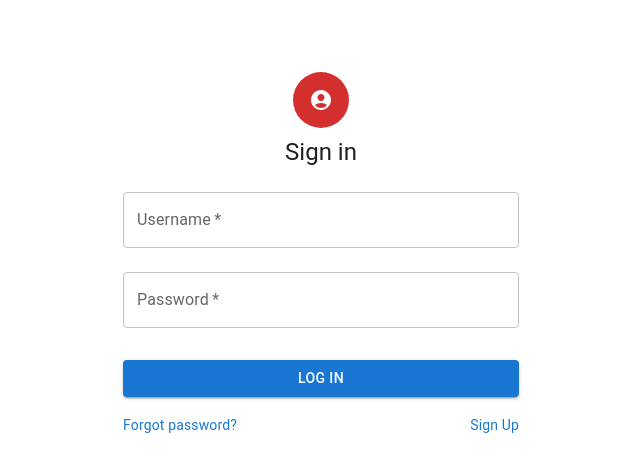
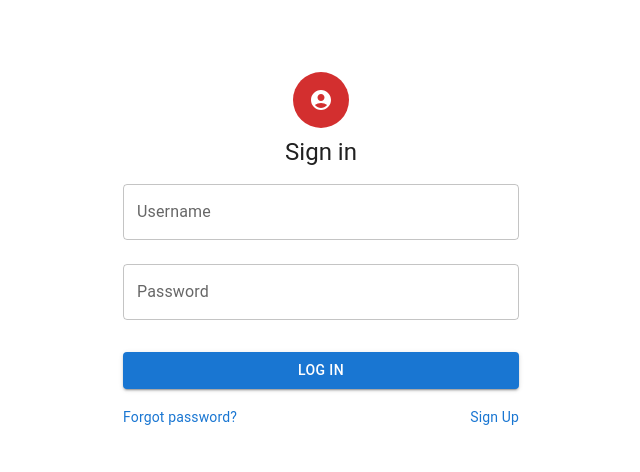
Before and after one commit to matinraj/react-simpleDashboard, a React (Create React App) app: page / in a window 1280 px wide. Shown: the top 472 px of the page, without its empty margins (319-959 px from the left). Built offline with nearby package versions, Linux system fonts and the light colour scheme.

Commit message:
Made changes to use Yup schema validation and React-Hook-Form

```diff
--- a/src/login.tsx
+++ b/src/login.tsx
@@ -1,42 +1,66 @@
-import React, { useState, ChangeEvent, FormEvent } from 'react';
+import React, { useState } from 'react';
 import { useNavigate } from 'react-router-dom';
+import axios from 'axios';
+import { useForm, SubmitHandler, Controller } from 'react-hook-form';
+import * as yup from 'yup';
+import { yupResolver } from '@hookform/resolvers/yup';
 import {
   Container,
   Box,
   Avatar,
   Typography,
-  TextField,
   Button,
   Grid,
   Link,
   CssBaseline,
   Alert,
+  TextField,
 } from '@mui/material';
 import AccountCircleIcon from '@mui/icons-material/AccountCircle';
-import axios from 'axios';
+
+// Validation schema for input fields using Yup
+const schema = yup.object().shape({
+  username: yup
+    .string()
+    .required('Username is required')
+    .min(3, 'Username must be at least 3 characters')
+    .max(20, 'Username must be less than 20 characters')
+    .matches(
+      /^[a-zA-Z0-9]*$/,
+      'Username must contain only alphanumeric characters'
+    ),
+  password: yup
+    .string()
+    .required('Password is required')
+    .min(3, 'Password must be at least 5 characters')
+    .max(20, 'Password must be less than 20 characters'),
+});
+
+// Structure of Form Inputs
+interface FormInput {
+  username: string;
+  password: string;
+}
 
 const Login: React.FC = () => {
-  // State for username, password & error msg
-  const [username, setUsername] = useState<string>('');
-  const [password, setPassword] = useState<string>('');
-  const [error, setError] = useState<string | null>(null);
+  // Initialize form handling
+  const {
+    control,
+    handleSubmit,
+    formState: { errors },
+    reset,
+  } = useForm<FormInput>({
+    resolver: yupResolver(schema),
+  });
 
-  // Event handlers
-  const handleUsername = (e: ChangeEvent<HTMLInputElement>) => {
-    setUsername(e.target.value);
-  };
+  // State to handle error messages
+  const [error, setErrorMsg] = useState<string | null>(null);
 
-  const handlePassword = (e: ChangeEvent<HTMLInputElement>) => {
-    setPassword(e.target.value);
-  };
-
+  // Hook to navigate different pages
   const navigate = useNavigate();
 
-  // Handle form submission
-  const handleSubmit = async (e: FormEvent<HTMLFormElement>) => {
-    e.preventDefault();
-    setError(null);
-
+  // Function to handle form submission
+  const onSubmit: SubmitHandler<FormInput> = async (data) => {
     try {
       // Fetch the first 10 users with their username and password
       const response = await axios.get('https://dummyjson.com/users', {
@@ -45,17 +69,19 @@ const Login: React.FC = () => {
           select: 'username,password',
         },
       });
+
       const users = response.data.users;
 
-      console.log('ENTERED Username: ', username);
-      console.log('ENTERED Password: ', password);
+      // Console Log Test
+      console.log('Username Entered', data.username);
+      console.log('Password Entered', data.password);
       console.log(users);
 
-      // Check if username and password entered matches a user
+      // Check if username and password entered matches a user from dummy api
       // eg. username: emilys password: emilyspass
       const user = users.find(
         (user: { username: string; password: string }) =>
-          user.username === username && user.password === password
+          user.username === data.username && user.password === data.password
       );
 
       // If a matching user is found, navigate to the dashboard
@@ -63,20 +89,19 @@ const Login: React.FC = () => {
         navigate('/dashboard');
       } else {
         // If no matching user is found, display error message and reset input fields
-        setError('Invalid username or password. Please try again.');
-        setUsername('');
-        setPassword('');
+        setErrorMsg('Invalid username or password. Please try again.');
+        reset();
       }
     } catch (err) {
+      // Handle errors that occur during the API request
       console.error('Failed to fetch users:', err);
-      setError('An error occurred. Please try again later.');
+      setErrorMsg('An error occurred. Please try again later.');
     }
   };
 
   return (
     <Container component="main" maxWidth="xs">
       <CssBaseline />
-
       <Box
         sx={{
           display: 'flex',
@@ -91,36 +116,48 @@ const Login: React.FC = () => {
         <Typography component="h1" variant="h5">
           Sign in
         </Typography>
-        <Box component="form" onSubmit={handleSubmit} sx={{ mt: 1 }}>
+        <form onSubmit={handleSubmit(onSubmit)} noValidate>
+          {/* Controller for username input */}
+          <Controller
+            name="username"
+            control={control}
+            defaultValue=""
+            render={({ field }) => (
               <TextField
+                {...field}
                 variant="outlined"
                 margin="normal"
-            required
                 fullWidth
-            id="username"
                 label="Username"
-            name="username"
-            value={username}
-            onChange={handleUsername}
+                error={!!errors.username}
+                helperText={errors.username ? errors.username.message : ''}
               />
+            )}
+          />
+          {/* Controller for password input */}
+          <Controller
+            name="password"
+            control={control}
+            defaultValue=""
+            render={({ field }) => (
               <TextField
+                {...field}
                 variant="outlined"
                 margin="normal"
-            required
                 fullWidth
-            name="password"
                 label="Password"
                 type="password"
-            id="password"
-            value={password}
-            onChange={handlePassword}
+                error={!!errors.password}
+                helperText={errors.password ? errors.password.message : ''}
               />
-          {error ? (
+            )}
+          />
+          {/* Display error message if there is one */}
+          {error && (
             <Alert severity="error" sx={{ mt: 2 }}>
               {error}
             </Alert>
-          ) : null}
-
+          )}
           <Button
             type="submit"
             fullWidth
@@ -141,7 +178,7 @@ const Login: React.FC = () => {
               </Link>
             </Grid>
           </Grid>
-        </Box>
+        </form>
       </Box>
     </Container>
   );
```
Lines whose indentation alone changed are shown as unchanged.
